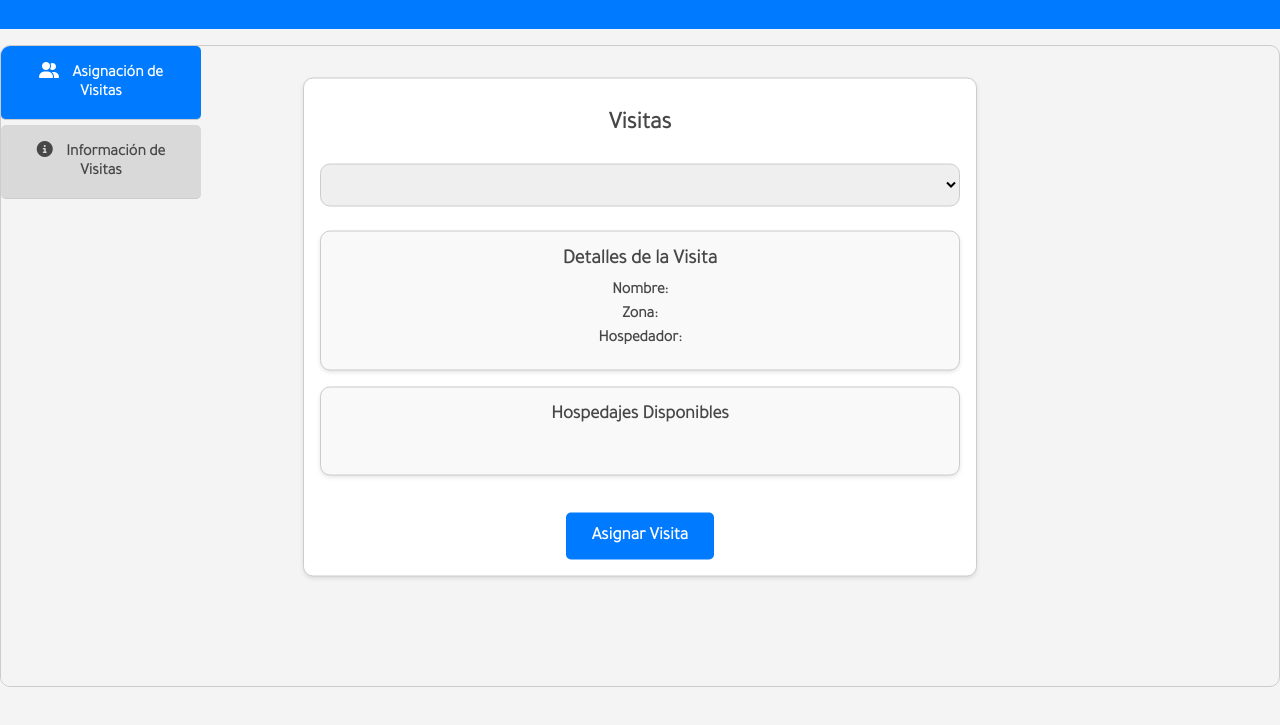
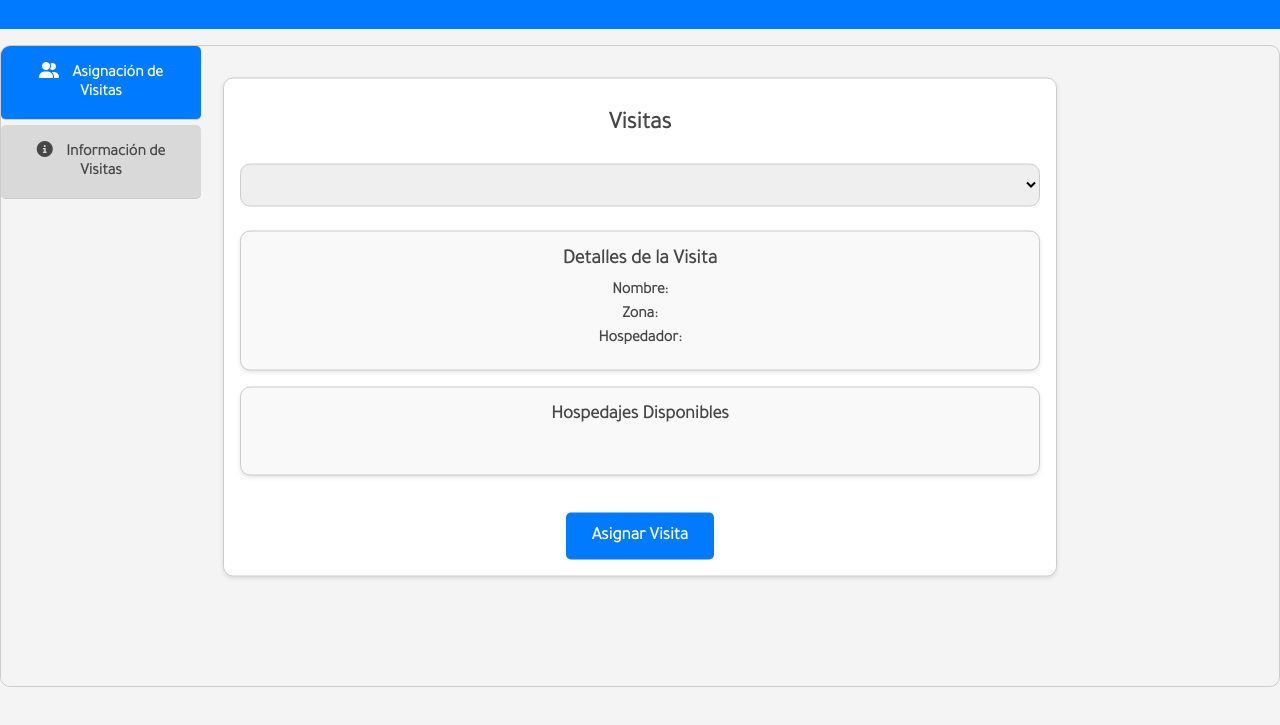
Before and after one commit to MemoryL3ak/Estudios, a website: page public/index.html in a window 1280 px wide. Shown: the part 73-798 px from the top of the page. Drawn offline with Linux system fonts and the light colour scheme; no server answers.

Commit message:
modif front

```diff
--- a/public/styles.css
+++ b/public/styles.css
@@ -20,6 +20,8 @@ body {
   padding: 0;
   color: #474747;
   font-weight: normal;
+  max-height: 10%; /* Establezco una altura máxima en relación al tamaño de la ventana */
+  overflow-y: auto; /* Agrego desplazamiento vertical si el contenido es demasiado alto */
 }
 
 /* Encabezado de la página */
@@ -38,7 +40,8 @@ h1, h2, h3 {
 /* Sección de visitas */
 #visitas-section {
   background-color: #fff;
-  width: 50%;
+  width: 100%;
+  max-width: 800px;
   margin:  0 auto 1rem;
   padding: 1rem;
   border: 1px solid #ccc;
@@ -155,8 +158,9 @@ h1, h2, h3 {
   border-radius: 10px;
   overflow: hidden;
   max-width: 100%;
-  margin: 1rem 0; /* Reduzco el margen superior e inferior a 1rem */
-  height: calc(100vh - 10rem); /* Reduzco la altura máxima restando 2rem */
+  margin: 1rem 0;
+  height: calc(100vh - 10rem);
+  max-height: calc(100vh - 10rem);
 }
 
 .tabs {
@@ -165,11 +169,12 @@ h1, h2, h3 {
   background-color: #f4f4f4;
   width: 200px;
   max-height: 100%;
+  overflow-y: auto;
 }
 
 .tab {
   padding: 1rem;
-  align-items: center;
+  align-items: flex;
   cursor: pointer;
   border-bottom: 1px solid #ccc;
   font-weight: bold;
@@ -179,6 +184,7 @@ h1, h2, h3 {
   border-radius: 5px; /* Añade bordes redondos */
   margin-bottom: 5px; /* Separación entre botones de pestañas */
   font-family: 'Tajawal', sans-serif;
+
 }
 
 .tab-icon {
```
